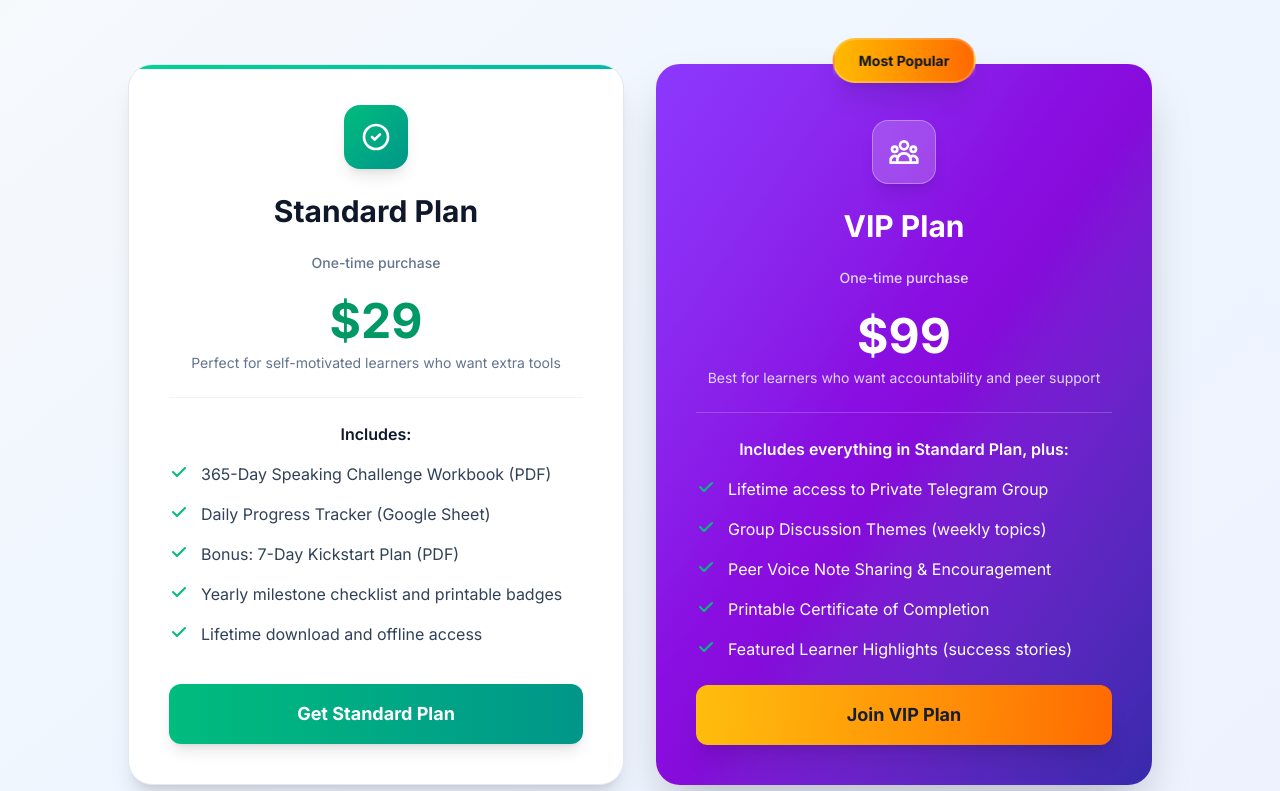
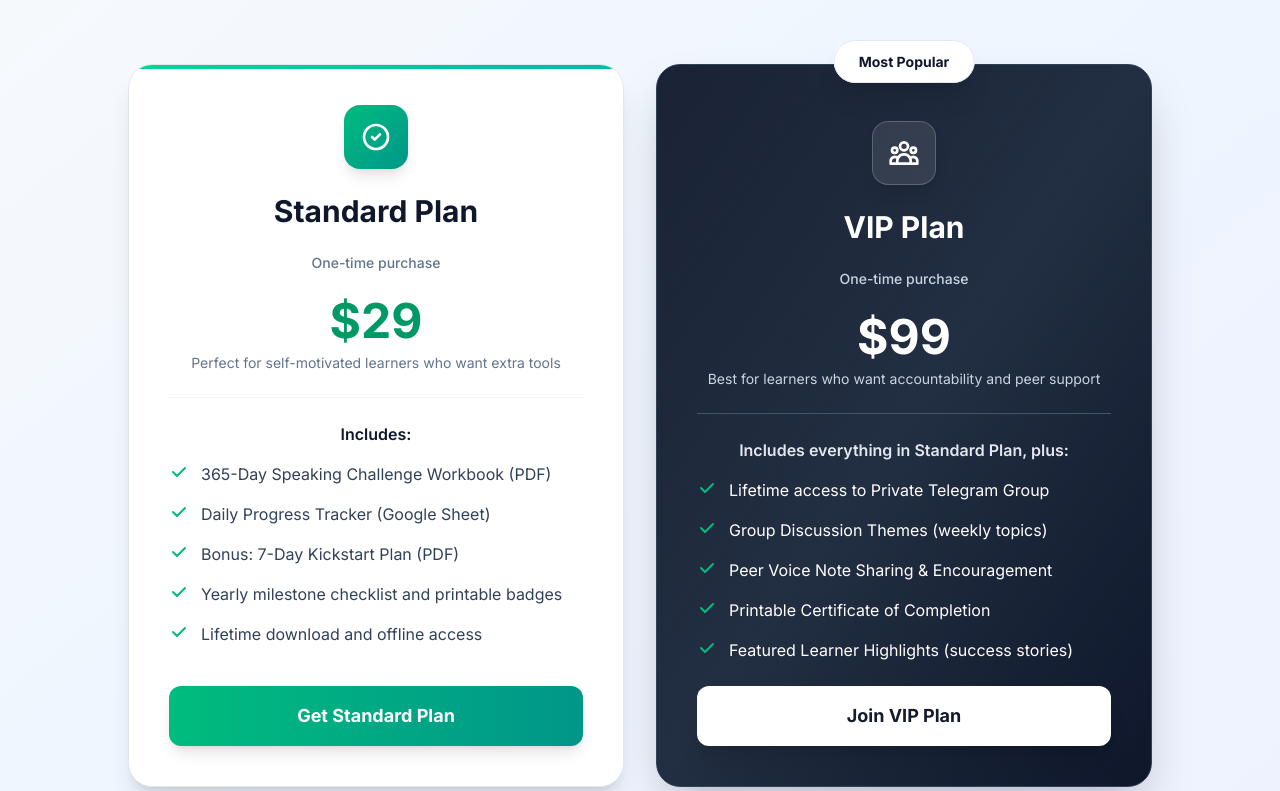
Before and after one commit to Param-Harrison/afrin-english-pwa, a Next.js app: page / in a window 1280 px wide. Shown: the part 5369-6160 px from the top of the page. Built offline with nearby package versions, Linux system fonts and the light colour scheme.

Commit message:
pricing + ebook

```diff
--- a/src/app/page.tsx
+++ b/src/app/page.tsx
@@ -346,25 +346,27 @@ export default function Home() {
             </div>
 
             {/* VIP Plan */}
-            <div className="bg-gradient-to-br from-violet-600 via-purple-700 to-indigo-800 text-white rounded-3xl p-8 md:p-10 shadow-2xl relative overflow-visible flex flex-col">
-              <div className="absolute inset-0 bg-gradient-to-br from-white/10 to-transparent rounded-3xl"></div>
+            <div className="bg-gradient-to-br from-slate-900 via-slate-800 to-slate-900 text-white rounded-3xl p-8 md:p-10 shadow-2xl relative overflow-visible flex flex-col border border-slate-700">
+              <div className="absolute inset-0 bg-gradient-to-br from-white/5 to-transparent rounded-3xl"></div>
               <div className="absolute -top-4 left-1/2 transform -translate-x-1/2 z-20">
-                <span className="bg-gradient-to-r from-amber-400 to-orange-500 text-slate-900 px-6 py-3 rounded-full text-sm font-bold shadow-xl border-2 border-white/20 backdrop-blur-sm">Most Popular</span>
+                <span className="bg-white text-slate-900 px-6 py-3 rounded-full text-sm font-bold shadow-xl border border-slate-200">
+                  Most Popular
+                </span>
               </div>
               <div className="relative z-10 text-center space-y-6 pt-4 flex-1">
-                <div className="w-16 h-16 bg-white/20 backdrop-blur-sm rounded-2xl flex items-center justify-center mx-auto shadow-lg border border-white/30">
+                <div className="w-16 h-16 bg-white/10 backdrop-blur-sm rounded-2xl flex items-center justify-center mx-auto shadow-lg border border-white/20">
                   <svg className="w-8 h-8 text-white" fill="none" stroke="currentColor" strokeWidth="2" viewBox="0 0 24 24">
                     <path strokeLinecap="round" strokeLinejoin="round" d="M17 20h5v-2a3 3 0 00-5.356-1.857M17 20H7m10 0v-2c0-.656-.126-1.283-.356-1.857M7 20H2v-2a3 3 0 015.356-1.857M7 20v-2c0-.656.126-1.283.356-1.857m0 0a5.002 5.002 0 019.288 0M15 7a3 3 0 11-6 0 3 3 0 016 0zm6 3a2 2 0 11-4 0 2 2 0 014 0zM7 10a2 2 0 11-4 0 2 2 0 014 0z" />
                   </svg>
                 </div>
                 <h3 className="text-2xl md:text-3xl font-bold">VIP Plan</h3>
-                <p className="text-violet-200 text-sm font-medium">One-time purchase</p>
+                <p className="text-slate-300 text-sm font-medium">One-time purchase</p>
                 <div className="space-y-2">
-                  <div className="text-4xl md:text-5xl font-bold">$99</div>
-                  <p className="text-violet-200 text-sm">Best for learners who want accountability and peer support</p>
+                  <div className="text-4xl md:text-5xl font-bold text-white">$99</div>
+                  <p className="text-slate-300 text-sm">Best for learners who want accountability and peer support</p>
                 </div>
-                <div className="border-t border-white/20 pt-6">
-                  <h4 className="font-semibold mb-4">Includes everything in Standard Plan, plus:</h4>
+                <div className="border-t border-slate-600 pt-6">
+                  <h4 className="font-semibold mb-4 text-slate-200">Includes everything in Standard Plan, plus:</h4>
                   <ul className="space-y-4 text-left text-base">
                     <li className="flex items-start space-x-3">
                       <CheckIcon />
@@ -389,7 +391,7 @@ export default function Home() {
                   </ul>
                 </div>
               </div>
-              <button className="w-full bg-gradient-to-r from-amber-400 to-orange-500 hover:from-amber-500 hover:to-orange-600 text-slate-900 font-bold py-4 px-8 rounded-xl transition-all duration-300 text-lg transform hover:scale-105 shadow-xl hover:shadow-2xl mt-6">
+              <button className="w-full bg-white hover:bg-slate-50 text-slate-900 font-bold py-4 px-8 rounded-xl transition-all duration-300 text-lg transform hover:scale-105 shadow-xl hover:shadow-2xl mt-6">
                 Join VIP Plan
               </button>
             </div>
```
